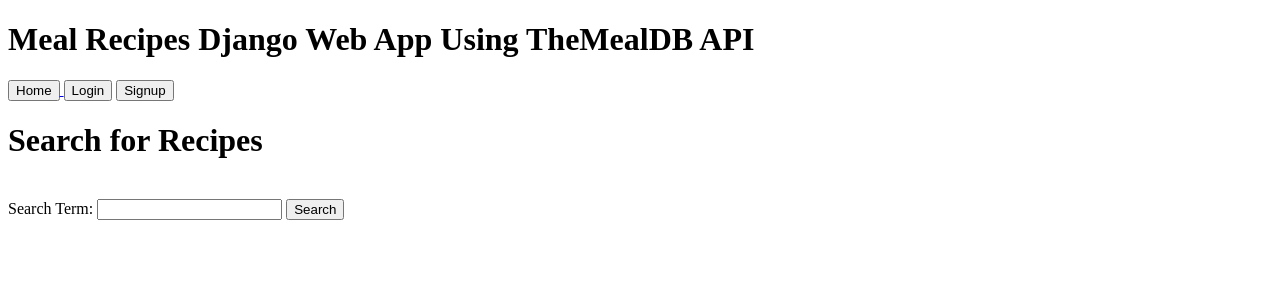
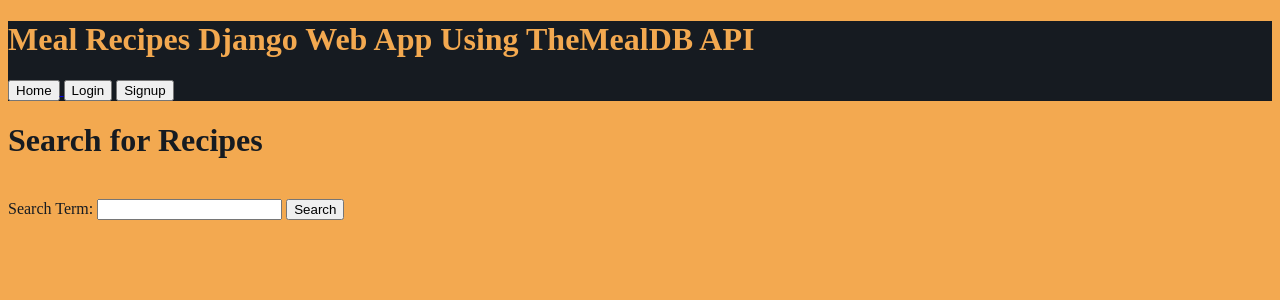
Before and after one commit to Boston-Crab/django_recipe_book, a Django app: template recipe_book/templates/search_app/index.html in a window 1280 px wide. Shown: the top 300 px of the page. Run offline with Django 5.2, Linux system fonts and the light colour scheme; the template is opened without the code that fills it, so the values that code supplies are empty.

Commit message:
feat: basic css integration

```diff
--- a/recipe_book/settings.py
+++ b/recipe_book/settings.py
@@ -126,6 +126,10 @@ USE_TZ = True
 
 STATIC_URL = "static/"
 
+STATICFILES_DIRS = [
+    BASE_DIR / "recipe_book/static",
+]
+
 # Default primary key field type
 # https://docs.djangoproject.com/en/5.0/ref/settings/#default-auto-field
 
--- /dev/null
+++ b/recipe_book/static/css/style.css
@@ -0,0 +1,15 @@
+.orange {
+    color: #F3A950;
+}
+
+.black {
+    color: #161B21;
+}
+
+.orange-background {
+    background-color: #F3A950;
+}
+
+.black-background {
+    background-color: #161B21;
+}
--- a/recipe_book/templates/base.html
+++ b/recipe_book/templates/base.html
@@ -1,18 +1,20 @@
+{% load static %}
+
 <!DOCTYPE html>
 <html lang="en">
 <head>
     <meta charset="UTF-8">
     <meta name="viewport" content="width=device-width, initial-scale=1.0">
     <title>Document</title>
-    <link rel="stylesheet" href="">
+    <link rel="stylesheet" href="{% static 'css/style.css' %}">
 </head>
-<header>
-    <h1>Meal Recipes Django Web App Using TheMealDB API</h1>
+<header class="black-background">
+    <h1 class="orange">Meal Recipes Django Web App Using TheMealDB API</h1>
     <a href="{% url 'recipes:index' %}">
         <button>Home</button>
     </a>
     {% if request.user.is_authenticated %}
-        <p>{{ request.user.username|capfirst }}</p>
+        <p class="orange">{{ request.user.username|capfirst }}</p>
         <a href="{% url 'user:logout' %}"><button>Logout</button></a>
         <a href="{% url 'user:account' %}"><button>My Account</button></a>
     {% else %}
@@ -20,7 +22,7 @@
         <a href="{% url 'user:signup' %}"><button>Signup</button></a>
     {% endif %}
 </header>
-<body>
+<body class="orange-background">
     {% block content %}
     {% endblock %}
 </body>
--- a/recipe_book/templates/search_app/index.html
+++ b/recipe_book/templates/search_app/index.html
@@ -1,14 +1,14 @@
 {% extends "base.html" %}
 
 {% block content %}
-<h1>Search for Recipes</h1>
+<h1 class="black">Search for Recipes</h1>
 <br>
 {% if message %}
-    <p>{{ message }}</p>
+<p class="orange">{{ message }}</p>
 {% endif %}
 <form action="{% url 'recipes:get_recipes' %}" method="get">
     {% csrf_token %}
-        <label for="search_term">Search Term:</label>
+    <label for="search_term" class="black">Search Term:</label>
     <input type="text" id="search_term" name="search_term" required>
     <button type="submit">Search</button>
 </form>
--- a/recipe_book/templates/search_app/search_results.html
+++ b/recipe_book/templates/search_app/search_results.html
@@ -2,7 +2,7 @@
 
 {% block content %}
 {% for meal in data %}
-  <ul>
+  <ul class="black">
       <li>{{ meal.idMeal }}</li>
       <li>{{ meal.strMeal }}</li>
       <li><a href="{% url 'recipes:get_recipe_by_id' meal.idMeal %}"><img src="{{ meal.strMealThumb }}" alt="Meal Thumbnail"></a></li>
--- a/recipe_book/templates/user_account/account_page.html
+++ b/recipe_book/templates/user_account/account_page.html
@@ -7,8 +7,8 @@
             <p class="{{ message.tags }}">{{ message }}</p>
         {% endfor %}
     {% endif %}
-    <p>Hi, {{ request.user.username|capfirst }}. This is your account management panel</p>
-    <p>Email: {{ request.user.email }}</p>
+    <p class="black">Hi, {{ request.user.username|capfirst }}. This is your account management panel</p>
+    <p class="black">Email: {{ request.user.email }}</p>
     <a href="{% url 'user:change_password' %}"><button>Change Password</button></a>
     <a href="{% url 'user:change_email' %}"><button>Change Email</button></a>
 {% endif %}
--- a/recipe_book/templates/user_account/change_email.html
+++ b/recipe_book/templates/user_account/change_email.html
@@ -1,7 +1,7 @@
 {% extends 'base.html' %}
 
 {% block content %}
-  <h2>Change Email</h2>
+  <h2 class="black">Change Email</h2>
   <form method="post">
     {% csrf_token %}
     {{ form.as_p }}
--- a/recipe_book/templates/user_account/change_password.html
+++ b/recipe_book/templates/user_account/change_password.html
@@ -1,7 +1,7 @@
 {% extends 'base.html' %}
 
 {% block content %}
-  <h2>Change Password</h2>
+  <h2 class="black">Change Password</h2>
   <form method="post">
     {% csrf_token %}
     {{ form.as_p }}
--- a/recipe_book/templates/user_account/login.html
+++ b/recipe_book/templates/user_account/login.html
@@ -1,7 +1,7 @@
 {% extends "base.html" %}
 
 {% block content %}
-<h1>Login</h1>
+<h1 class="black">Login</h1>
 <form method="POST">
     {% csrf_token %}
     {{ form.as_p }}
--- a/recipe_book/templates/user_account/signup.html
+++ b/recipe_book/templates/user_account/signup.html
@@ -1,5 +1,5 @@
 {% extends "base.html" %} {% block content %}
-<h1>Signup</h1>
+<h1 class="black">Signup</h1>
 <form method="POST">
   {% csrf_token %}
   {{ form.as_p }}
```
Also changed, not shown: recipe_book/templates/search_app/recipe_details.html (+7 -7 lines), user_account/views.py (+0 -13 lines), db.sqlite3, recipe_book/static/style.css (deleted). Lines whose indentation alone changed are shown as unchanged.
